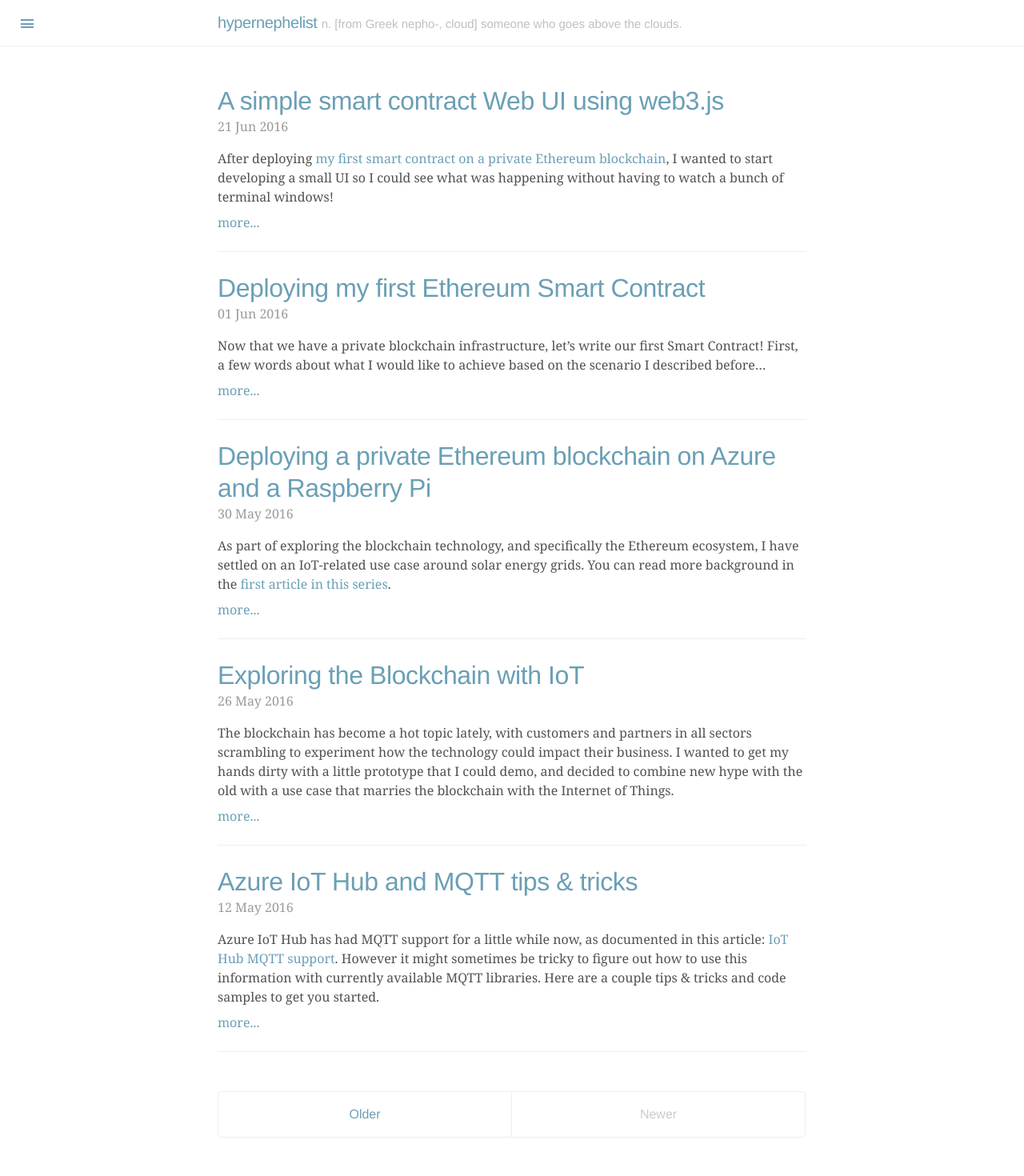
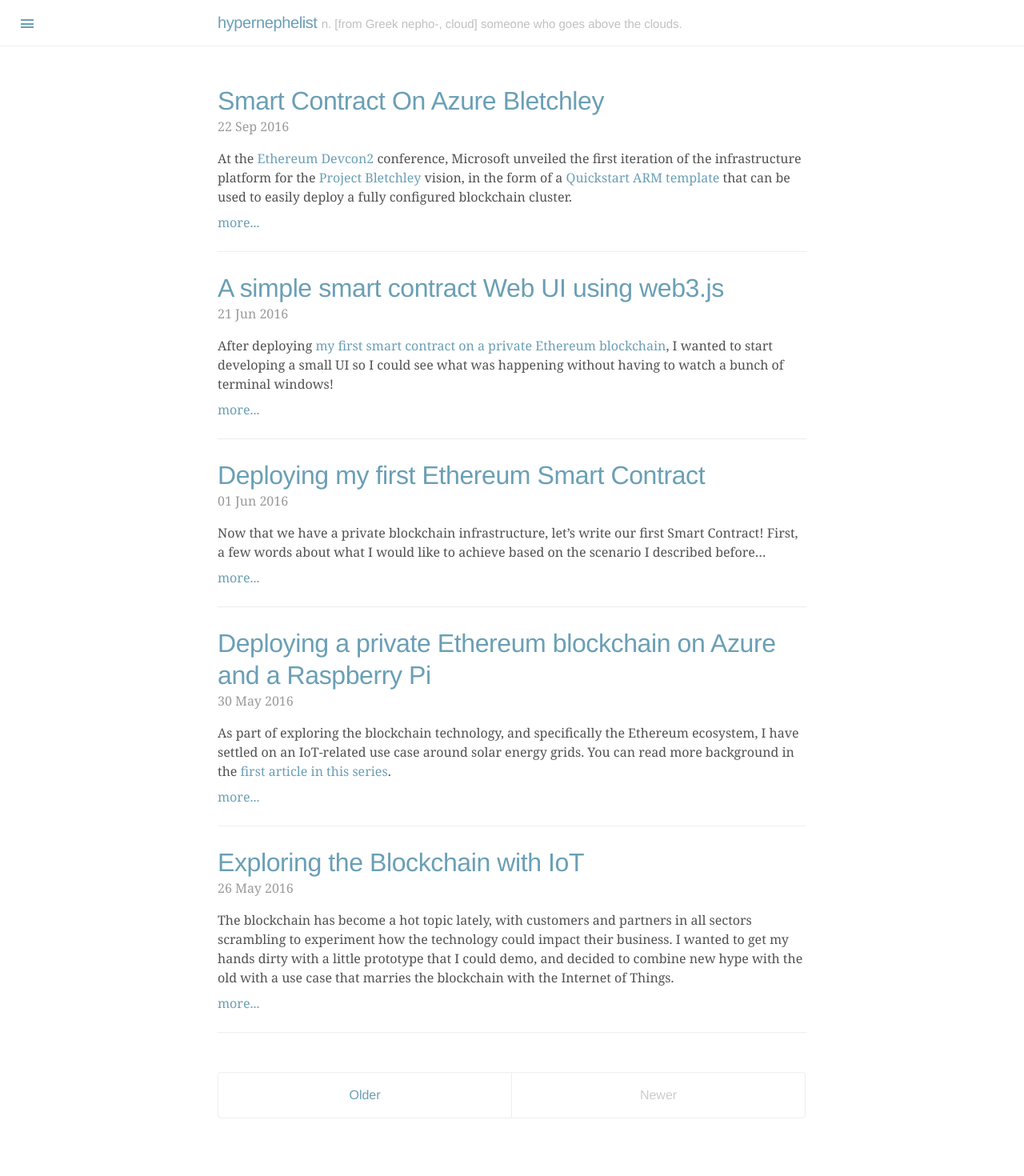
Before and after one commit to tomconte/tomconte.github.io, a Jekyll site: the page built from index.html, in a window 1280 px wide. Shown: the whole page at 80% size. Built offline with Jekyll 4.4.1, drawn with Linux system fonts in a browser that asks for light colours; the list of posts is cut into pages by our own code; after the commit the page ends 1446 px from its top, so only the background shows below that; some of the changed lines change nothing that is shown.

Commit message:
Updated 2016-09-22-smart-contract-on-azure-bletchley.md

```diff
--- a/_posts/2016-09-22-smart-contract-on-azure-bletchley.md
+++ b/_posts/2016-09-22-smart-contract-on-azure-bletchley.md
@@ -1,12 +1,6 @@
 ---
-published: false
----
----
-title: Publishing a Smart Contract on the Azure Bletchley infrastructure
-layout: post
 published: true
 ---
-
 At the [Ethereum Devcon2](https://ethereumfoundation.org/devcon/) conference, Microsoft unveiled the first iteration of the infrastructure platform for the [Project Bletchley](https://azure.microsoft.com/en-us/blog/bletchley-blockchain/) vision, in the form of a [Quickstart ARM template](https://azure.microsoft.com/en-us/documentation/templates/ethereum-consortium-blockchain-network/) that can be used to easily deploy a fully configured blockchain cluster.
 
 The template has greate documentation, and we also have a detailed [walkthrough](https://aka.ms/blockchain-consortium-networks) to take you through all the steps, all the way to using the [MetaMask](https://metamask.io/) Ethereum wallet to send your first transactions.
```
